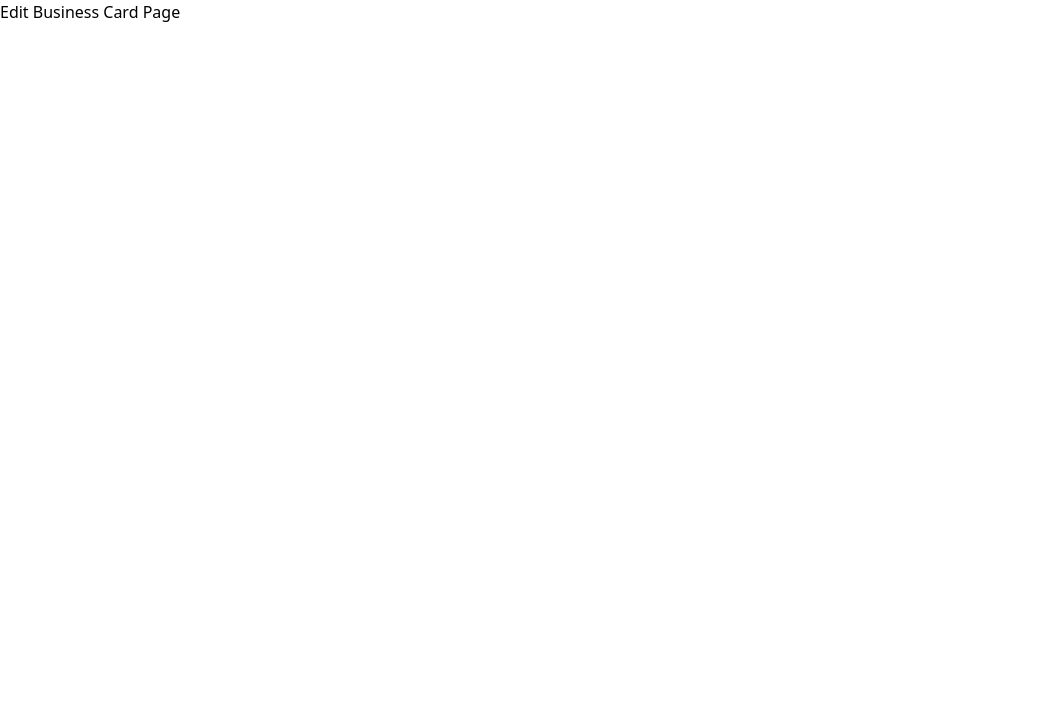
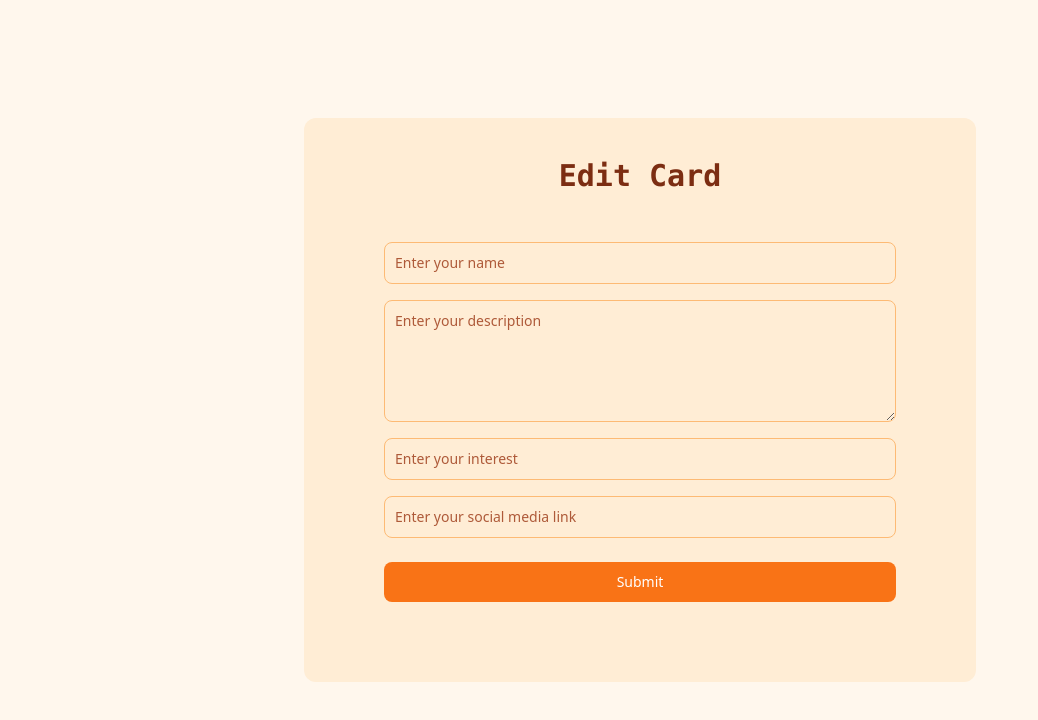
Before and after one commit to anoopraju31/100xdevs_cohort, a React (Vite) app in the folder Week 5/assigments/business-card/: page /edit-card in a window 1280 px wide. Shown: the top 720 px of the page, without its empty margins (0-1038 px from the left). Built offline with nearby package versions, Linux system fonts and the light colour scheme.

Commit message:
Week 5 - Assignments: Business Card - Edit Card Page - styled

```diff
--- a/Week 5/assigments/business-card/src/App.jsx
+++ b/Week 5/assigments/business-card/src/App.jsx
@@ -1,5 +1,6 @@
 import { BrowserRouter, Routes, Route } from 'react-router-dom'
 import CreateCard from './pages/CreateCard'
+import EditCardPage from './pages/EditCardPage'
 
 const App = () => {
 	return (
@@ -7,7 +8,7 @@ const App = () => {
 			<Routes>
 				<Route path='/' element={<h1> Home Page </h1>} />
 				<Route path='/create-card' element={<CreateCard />} />
-				<Route path='/edit-card' element={<h1> Edit Business Card Page </h1>} />
+				<Route path='/edit-card' element={<EditCardPage />} />
 			</Routes>
 		</BrowserRouter>
 	)
--- a/Week 5/assigments/business-card/src/pages/EditCardPage.jsx
+++ b/Week 5/assigments/business-card/src/pages/EditCardPage.jsx
@@ -1,5 +1,16 @@
+import Form from '../components/Form'
+
 const EditCardPage = () => {
-	return <div>EditCardPage</div>
+	return (
+		<main className='min-h-screen flex justify-center items-center bg-orange-50'>
+			<div className='flex-shrink-0 w-full max-w-2xl p-10 rounded-xl bg-orange-100'>
+				<h1 className='text-3xl text-center mb-2 font-bold font-mono text-orange-900'>
+					Edit Card
+				</h1>
+				<Form />
+			</div>
+		</main>
+	)
 }
 
 export default EditCardPage
```
